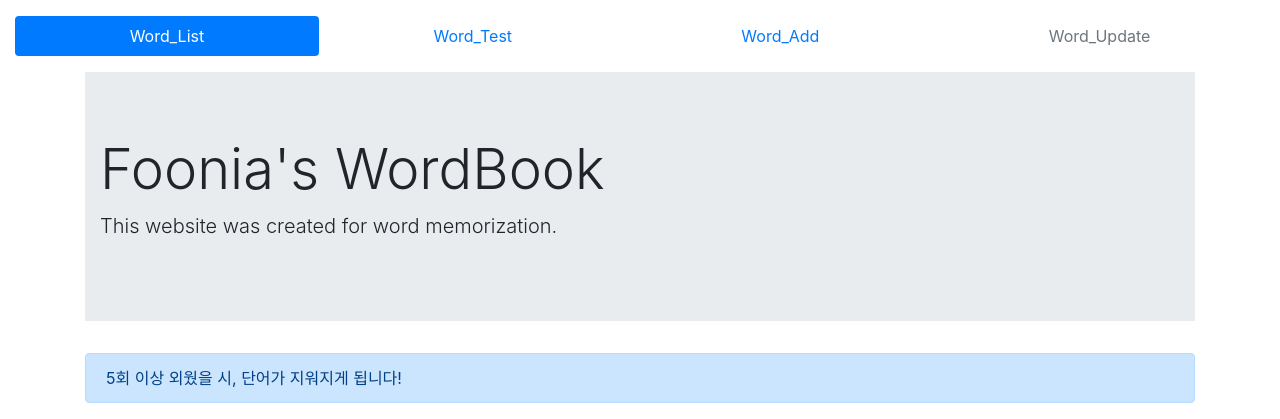
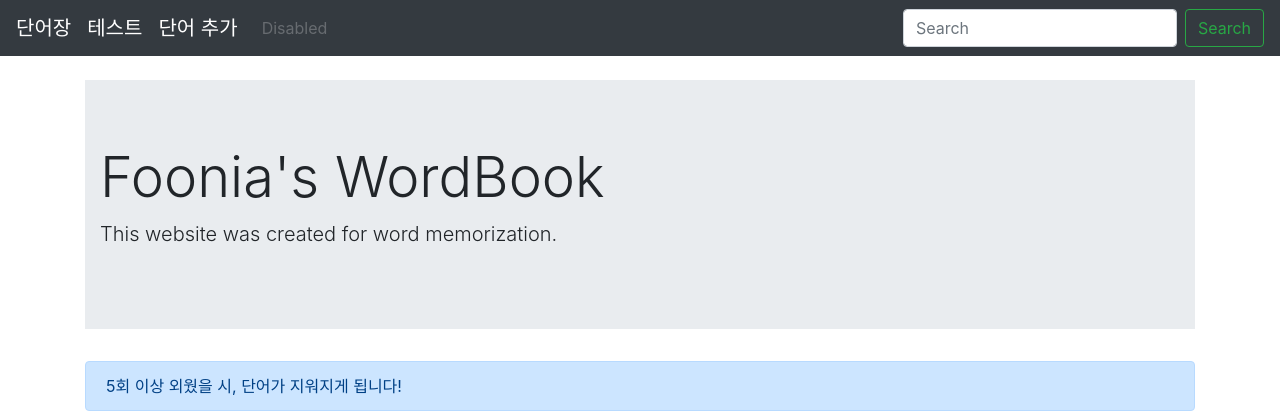
Before and after one commit to foonia/word_books, a Django app: page /word/ in a window 1280 px wide. Shown: the top 419 px of the page. Run offline with Django 3.2, Linux system fonts and the light colour scheme; data that the repository does not hold is empty; some libraries are stand-ins or nearby versions.

Commit message:
modify navber

```diff
--- a/word_book/templates/layout.html
+++ b/word_book/templates/layout.html
@@ -11,16 +11,43 @@
         <title>BOOK</title>
     </head>
     <body>
+
+        <nav class="navbar navbar-expand-lg navbar-dark bg-dark">
+            <a class="navbar-brand" href="{% url 'word:word_list' %}">단어장</a>
+            <button class="navbar-toggler" type="button" data-toggle="collapse" data-target="#navbarSupportedContent" aria-controls="navbarSupportedContent" aria-expanded="false" aria-label="Toggle navigation">
+                <span class="navbar-toggler-icon"></span>
+            </button>
+
+            <div class="collapse navbar-collapse" id="navbarSupportedContent">
+                <ul class="navbar-nav mr-auto">
+                    <li class="nav-item active">
+                        <a class="navbar-brand" href="{% url 'word:word_test' %}">테스트<span class="sr-only">(current)</span></a>
+                    </li>
+                    <li class="nav-item">
+                        <a class="navbar-brand" href="{% url 'word:word_add' %}">단어 추가</a>
+                    </li>
+                    <li class="nav-item">
+                        <a class="nav-link disabled" href="#">Disabled</a>
+                    </li>
+                </ul>
+                <form class="form-inline my-2 my-lg-0">
+                    <input class="form-control mr-sm-2" type="search" placeholder="Search" aria-label="Search">
+                    <button class="btn btn-outline-success my-2 my-sm-0" type="submit">Search</button>
+                </form>
+            </div>
+        </nav>
+        <!--
         <div class="container-fluid">
             <p>
             <nav class="nav nav-pills nav-fill">
                 <a class="nav-item nav-link {% block list %}{% endblock %}" href="{% url 'word:word_list'%}">Word_List</a>
                 <a class="nav-item nav-link {% block test %}{% endblock %}"  href="{% url 'word:word_test' %}">Word_Test</a>
                 <a class="nav-item nav-link {% block add %}{% endblock %}" href="{% url 'word:word_add' %}">Word_Add</a>
-                <a class="nav-item nav-link disabled" href="#">Word_Update</a>
+                <a class="nav-item nav-link disabled" href="#">Upload_Cloud</a>
             </nav>
             </P>
-        </div>
+        </div>-->
+        <br>
         <div class="container">
             <div class="row">
                 <div class="col-md-12">
```
